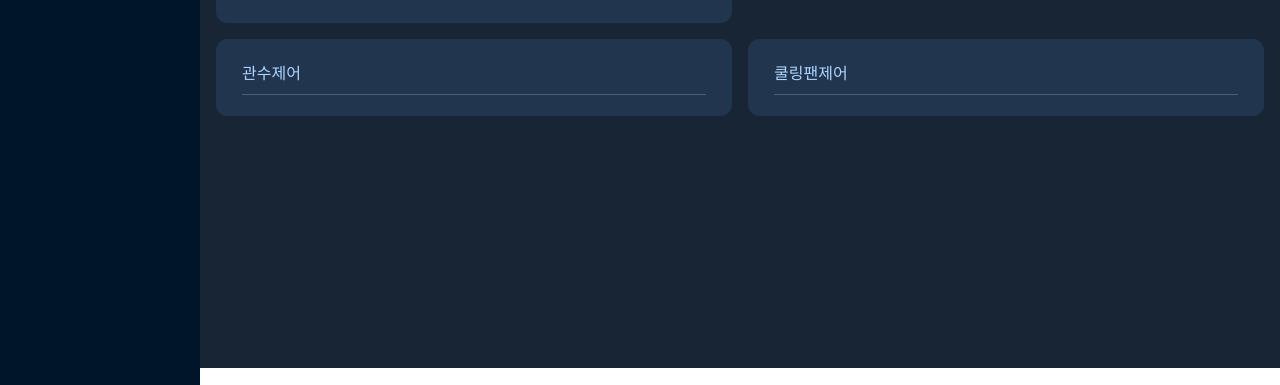
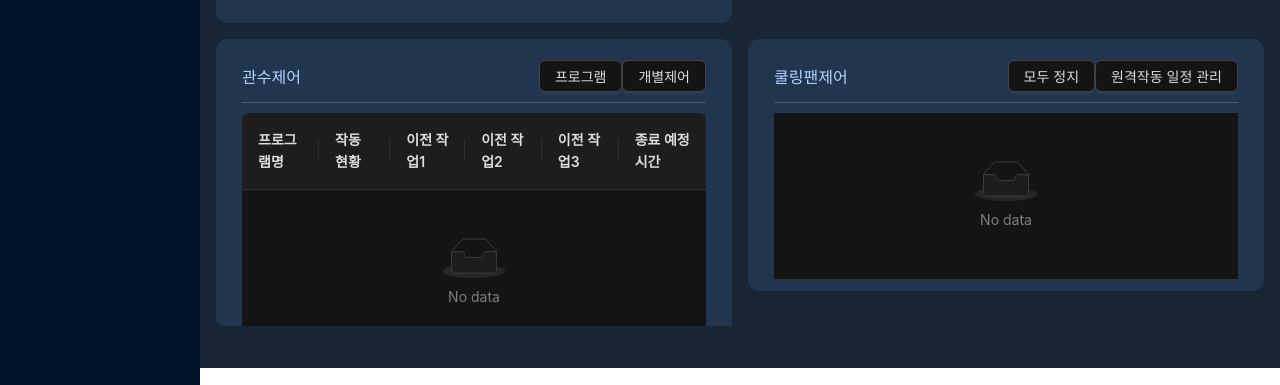
Before and after one commit to catalonix/worldcup-FE, a React (Create React App) app: page /remoteOperation in a window 1280 px wide. Shown: the part 432-817 px from the top of the page. Built offline with nearby package versions, Linux system fonts and the light colour scheme.

Commit message:
원격작동정보

```diff
--- /dev/null
+++ b/src/components/remoteOperation/FanControl/FanControl.tsx
@@ -0,0 +1,53 @@
+import React from 'react';
+import { Switch, Table } from 'antd';
+import type { GetProp, TableProps } from 'antd';
+
+type ColumnsType<T extends object> = GetProp<TableProps<T>, 'columns'>;
+
+interface DataType {
+  key: number;
+  name: string;
+  age: number;
+  address: string;
+  description: string;
+}
+
+const FanControl = () => {
+  const columns: ColumnsType<DataType> = [
+    {
+      title: '프로그램명',
+      dataIndex: 'name'
+    },
+    {
+      title: '작동 현황',
+      key: 'action',
+      render: () => <Switch />
+    },
+    {
+      title: '이전 작업1',
+      dataIndex: 'address'
+    },
+    {
+      title: '이전 작업2',
+      key: 'action',
+      render: () => <div>HI</div>
+    },
+    {
+      title: '이전 작업3',
+      key: 'action',
+      render: () => <div>HI</div>
+    },
+    {
+      title: '종료 예정시간',
+      key: 'action',
+      render: () => <div>HI</div>
+    }
+  ];
+
+  return (
+    <div>
+      <Table columns={columns} showHeader={false} />
+    </div>
+  );
+};
+export default FanControl;
--- /dev/null
+++ b/src/components/remoteOperation/FanControl/index.ts
@@ -0,0 +1,3 @@
+import './FanControl';
+import FanControl from './FanControl';
+export default FanControl;
--- /dev/null
+++ b/src/components/remoteOperation/FanTable/FanTable.tsx
@@ -0,0 +1,60 @@
+import React, { useEffect } from 'react';
+import { Switch, Table } from 'antd';
+import type { GetProp, TableProps } from 'antd';
+
+type ColumnsType<T extends object> = GetProp<TableProps<T>, 'columns'>;
+
+interface DataType {
+  key: number;
+  name: string;
+  age: number;
+  address: string;
+  description: string;
+}
+
+interface FanTableProps {
+  type: 'program' | 'individualControl';
+}
+const FanTable = (props: FanTableProps) => {
+  const programColumns: ColumnsType<DataType> = [
+    {
+      title: '프로그램명',
+      dataIndex: 'name'
+    },
+    {
+      title: '작동 현황',
+      key: 'action',
+      render: () => <Switch />
+    },
+    {
+      title: '이전 작업1',
+      dataIndex: 'address'
+    },
+    {
+      title: '이전 작업2',
+      key: 'action',
+      render: () => <div>HI</div>
+    },
+    {
+      title: '이전 작업3',
+      key: 'action',
+      render: () => <div>HI</div>
+    },
+    {
+      title: '종료 예정시간',
+      key: 'action',
+      render: () => <div>HI</div>
+    }
+  ];
+
+  useEffect(() => {
+    console.log('props', props.type);
+  }, [props.type]);
+
+  return (
+    <div>
+      <Table columns={programColumns} />
+    </div>
+  );
+};
+export default FanTable;
--- /dev/null
+++ b/src/components/remoteOperation/FanTable/index.ts
@@ -0,0 +1,3 @@
+import FanTable from './FanTable';
+import './FanTable.scss';
+export default FanTable;
--- a/src/pages/RemoteOperation/RemoteOperation.tsx
+++ b/src/pages/RemoteOperation/RemoteOperation.tsx
@@ -2,6 +2,9 @@ import React from 'react';
 import Card from 'components/common/Card';
 import RemoteInfo from 'components/remoteOperation/RemoteInfo';
 import StadiumWatering from 'components/remoteOperation/StadiumWatering';
+import FanTable from 'components/remoteOperation/FanTable';
+import { Button } from 'antd';
+import FanControl from 'components/remoteOperation/FanControl';
 
 const RemoteOperation = () => {
   return (
@@ -28,8 +31,26 @@ const RemoteOperation = () => {
         </Card>
       </div>
       <div className="remote-operation-box">
-        <Card title="관수제어"></Card>
-        <Card title="쿨링팬제어"></Card>
+        <Card
+          title="관수제어"
+          titleButton={
+            <div>
+              <Button>프로그램</Button>
+              <Button>개별제어</Button>
+            </div>
+          }>
+          <FanTable type="program" />
+        </Card>
+        <Card
+          title="쿨링팬제어"
+          titleButton={
+            <div>
+              <Button color="danger">모두 정지</Button>
+              <Button>원격작동 일정 관리</Button>
+            </div>
+          }>
+          <FanControl />
+        </Card>
       </div>
     </div>
   );
```
Also changed, not shown: src/components/remoteOperation/FanControl/FanControl.scss (added), src/components/remoteOperation/FanTable/FanTable.scss (added).
